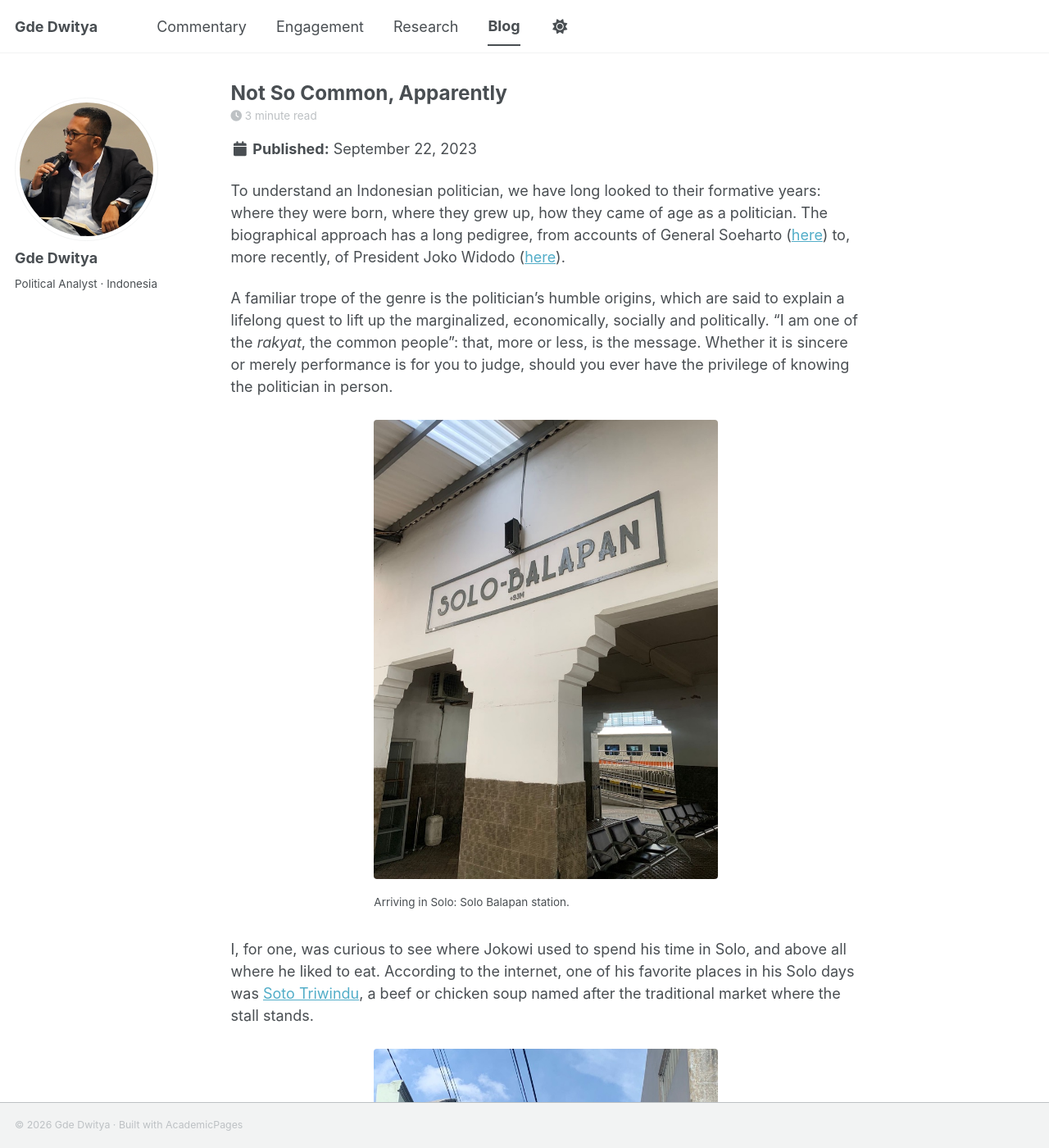
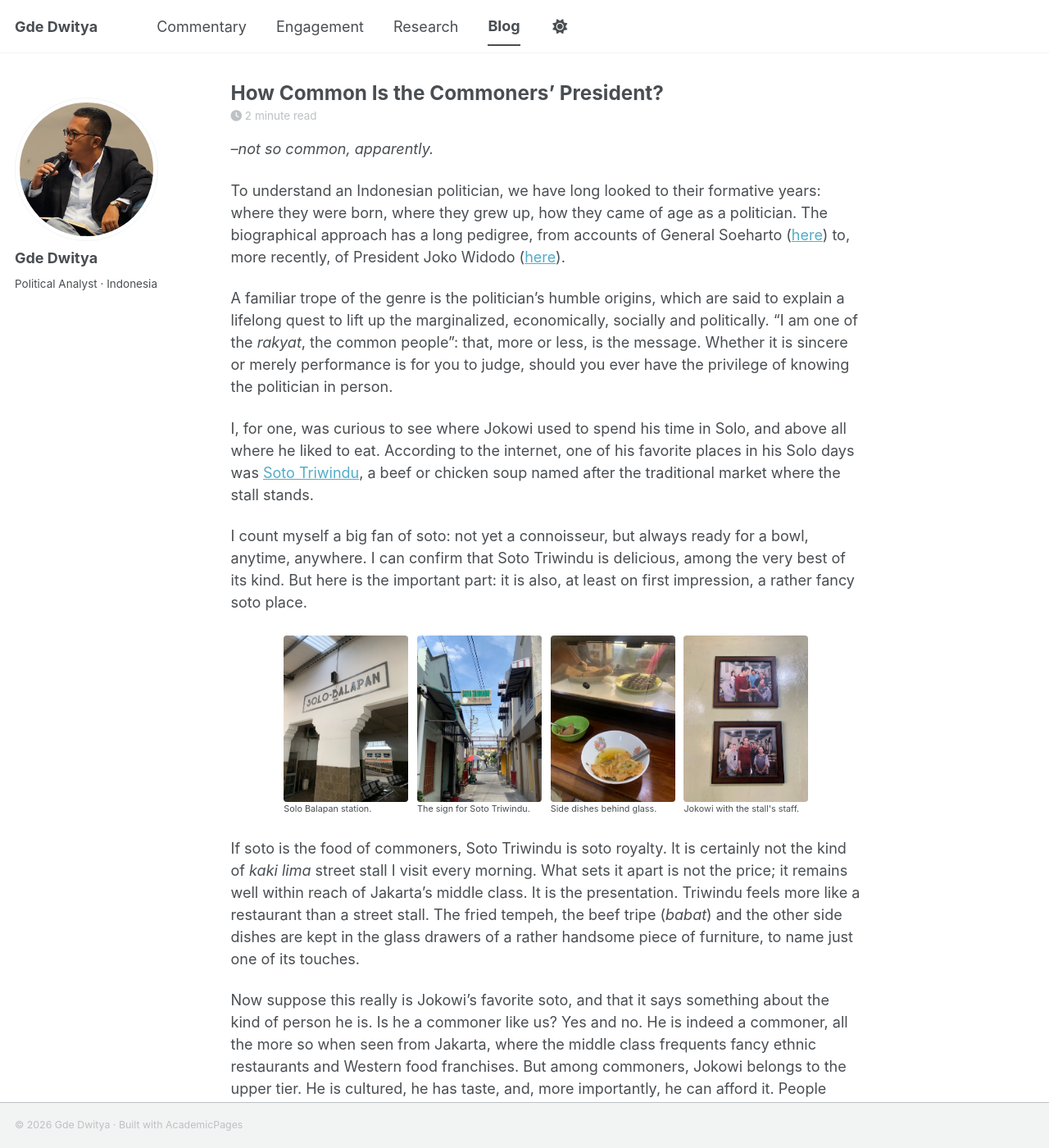
Before and after one commit to gddwty/gddwty.github.io, a Jekyll site: the page built from _posts/2023-09-22-not-so-common-apparently.md, in a window 1280 px wide and 1400 px high. Shown: the whole window at 82% size. Built offline with Jekyll 4.4.1, drawn with Linux system fonts in a browser that asks for light colours; a style sheet for code colours, icons or effects is not loaded; some of the changed text lies outside the part shown.

Commit message:
bio, blog pill, post date, soto redesign

```diff
--- a/_layouts/single.html
+++ b/_layouts/single.html
@@ -38,7 +38,7 @@ layout: default
           <p> {{ page.type }}, <i>{{ page.venue }}</i>, {{ page.date | default: "1900-01-01" | date: "%Y" }} </p>
         {% elsif page.venue and page.date %}
           <p>Published in <i>{{ page.venue }}</i>, {{ page.date | default: "1900-01-01" | date: "%Y" }} </p>
-        {% elsif page.date %}
+        {% elsif page.date and page.collection != 'posts' %}
           <p class="page__date"><strong><i class="fa fa-fw fa-calendar" aria-hidden="true"></i> {{ site.data.ui-text[site.locale].date_label | default: "Published:" }}</strong> <time datetime="{{ page.date | date_to_xmlschema }}">{{ page.date | default: "1900-01-01" | date: "%B %d, %Y" }}</time></p>
         {% endif %}
         </header>
@@ -71,6 +71,10 @@ layout: default
           <p style="font-size: smaller"><a href="{{ page.slidesurl }}">Download Slides</a></p>
         {% elsif page.bibtexurl %}
           <p style="font-size: smaller"><a href="{{ page.bibtexurl }}">Download Bibtex</a></p>
+        {% endif %}
+
+        {% if page.collection == 'posts' and page.date %}
+          <p class="page__date page__date--bottom"><strong><i class="fa fa-fw fa-calendar" aria-hidden="true"></i> {{ site.data.ui-text[site.locale].date_label | default: "Published:" }}</strong> <time datetime="{{ page.date | date_to_xmlschema }}">{{ page.date | date: "%-d %B %Y" }}</time></p>
         {% endif %}
 
         {% if page.link %}<div><a href="{{ page.link }}" class="btn">{{ site.data.ui-text[site.locale].ext_link_label | default: "Direct Link" }}</a></div>{% endif %}
--- a/_posts/2023-09-22-not-so-common-apparently.md
+++ b/_posts/2023-09-22-not-so-common-apparently.md
@@ -1,45 +1,44 @@
 ---
-title: "Not So Common, Apparently"
+title: "How Common Is the Commoners' President?"
 permalink: /blog/not-so-common-apparently/
-excerpt: "If soto is the food of commoners, Soto Triwindu is soto royalty. What Jokowi's favorite soto in Solo says about the 'man of the people'."
+excerpt: "–not so common, apparently. If soto is the food of commoners, Soto Triwindu is soto royalty. What Jokowi's favorite soto in Solo says about the 'man of the people'."
 read_time: true
 share: false
 related: false
 comments: false
 ---
 
+*–not so common, apparently.*
+
 To understand an Indonesian politician, we have long looked to their formative years: where they were born, where they grew up, how they came of age as a politician. The biographical approach has a long pedigree, from accounts of General Soeharto ([here](https://opac.perpusnas.go.id/DetailOpac.aspx?id=98608){:target="_blank" rel="noopener"}) to, more recently, of President Joko Widodo ([here](https://www.amazon.com/Man-Contradictions-Widodo-struggle-Indonesia/dp/1760897248){:target="_blank" rel="noopener"}).
 
 A familiar trope of the genre is the politician's humble origins, which are said to explain a lifelong quest to lift up the marginalized, economically, socially and politically. "I am one of the *rakyat*, the common people": that, more or less, is the message. Whether it is sincere or merely performance is for you to judge, should you ever have the privilege of knowing the politician in person.
 
-<figure style="max-width: 420px; margin: 1.5em auto;">
-  <img src="/images/blog/not-so-common/solo-balapan.jpeg" alt="The Solo Balapan sign at the railway station in Solo">
-  <figcaption>Arriving in Solo: Solo Balapan station.</figcaption>
-</figure>
-
 I, for one, was curious to see where Jokowi used to spend his time in Solo, and above all where he liked to eat. According to the internet, one of his favorite places in his Solo days was [Soto Triwindu](https://travel.kompas.com/read/2019/08/26/200000427/menikmati-soto-triwindu-yang-jadi-favorit-jokowi-di-kota-solo?page=all){:target="_blank" rel="noopener"}, a beef or chicken soup named after the traditional market where the stall stands.
-
-<figure style="max-width: 420px; margin: 1.5em auto;">
-  <img src="/images/blog/not-so-common/soto-triwindu-plang.jpeg" alt="The Soto Triwindu sign above a narrow street in Solo">
-  <figcaption>The sign for Soto Triwindu.</figcaption>
-</figure>
 
 I count myself a big fan of soto: not yet a connoisseur, but always ready for a bowl, anytime, anywhere. I can confirm that Soto Triwindu is delicious, among the very best of its kind. But here is the important part: it is also, at least on first impression, a rather fancy soto place.
 
-<figure style="max-width: 420px; margin: 1.5em auto;">
-  <img src="/images/blog/not-so-common/soto.jpeg" alt="A bowl of soto in front of a glass-fronted cabinet of side dishes">
-  <figcaption>Soto, with the side dishes waiting behind glass.</figcaption>
-</figure>
+<div class="photo-grid">
+  <figure>
+    <img src="/images/blog/not-so-common/solo-balapan.jpeg" alt="The Solo Balapan sign at the railway station in Solo">
+    <figcaption>Solo Balapan station.</figcaption>
+  </figure>
+  <figure>
+    <img src="/images/blog/not-so-common/soto-triwindu-plang.jpeg" alt="The Soto Triwindu sign above a narrow street in Solo">
+    <figcaption>The sign for Soto Triwindu.</figcaption>
+  </figure>
+  <figure>
+    <img src="/images/blog/not-so-common/soto.jpeg" alt="A bowl of soto in front of a glass-fronted cabinet of side dishes">
+    <figcaption>Side dishes behind glass.</figcaption>
+  </figure>
+  <figure>
+    <img src="/images/blog/not-so-common/jokowi-triwindu.jpeg" alt="Framed photographs of Joko Widodo with the stall's staff, hanging on the wall at Soto Triwindu">
+    <figcaption>Jokowi with the stall's staff.</figcaption>
+  </figure>
+</div>
 
 If soto is the food of commoners, Soto Triwindu is soto royalty. It is certainly not the kind of *kaki lima* street stall I visit every morning. What sets it apart is not the price; it remains well within reach of Jakarta's middle class. It is the presentation. Triwindu feels more like a restaurant than a street stall. The fried tempeh, the beef tripe (*babat*) and the other side dishes are kept in the glass drawers of a rather handsome piece of furniture, to name just one of its touches.
 
-<figure style="max-width: 420px; margin: 1.5em auto;">
-  <img src="/images/blog/not-so-common/jokowi-triwindu.jpeg" alt="Framed photographs of Joko Widodo with the stall's staff, hanging on the wall at Soto Triwindu">
-  <figcaption>On the wall at Triwindu: Jokowi with the stall's staff.</figcaption>
-</figure>
-
 Now suppose this really is Jokowi's favorite soto, and that it says something about the kind of person he is. Is he a commoner like us? Yes and no. He is indeed a commoner, all the more so when seen from Jakarta, where the middle class frequents fancy ethnic restaurants and Western food franchises. But among commoners, Jokowi belongs to the upper tier. He is cultured, he has taste, and, more importantly, he can afford it. People tend to forget that by the time he began his electoral career, he was already a self-made man, if on a provincial scale: a successful furniture businessman exporting his products around the world.
 
-Small wonder, then, that the soto he favors arrives with its tempeh and tripe displayed in fine furniture. A furniture man knows good furniture.
-
-<small>An earlier version of this post appeared on my personal blog in September 2023.</small>
+Small wonder, then, that the soto he favors arrives with its tempeh and tripe displayed in fine furniture.
--- a/assets/css/main.scss
+++ b/assets/css/main.scss
@@ -71,3 +71,19 @@ figcaption { font-family: inherit; }
 /* Tappable figures */
 .page__content a > img { cursor: zoom-in; }
 figcaption a { color: var(--global-link-color); }
+
+/* Post date moved below the article */
+.page__date--bottom { margin-top: 2em; }
+
+/* "#fromtheblog" pill above the recent posts on Home */
+.recent-posts__label .tag { font-size: 1em; margin: 0; }
+a.tag { text-decoration: none; }
+a.tag:hover { background: color-mix(in srgb, var(--global-link-color) 22%, transparent); }
+
+/* Grouped photo thumbnails in posts (click opens full size) */
+.photo-grid { display: grid; grid-template-columns: repeat(4, 1fr); gap: 0.6em; max-width: 640px; margin: 1.5em auto; }
+.photo-grid figure { margin: 0; }
+.photo-grid a { display: block; }
+.photo-grid img { display: block; margin: 0; width: 100%; aspect-ratio: 3 / 4; object-fit: cover; border-radius: 4px; }
+.photo-grid figcaption { font-size: 0.6em; line-height: 1.3; margin: 0.2em 0 0; padding: 0; text-align: left; }
+@media (max-width: 600px) { .photo-grid { grid-template-columns: repeat(2, 1fr); max-width: 300px; } }
```
Also changed, not shown: _pages/about.md (+3 -2 lines).
